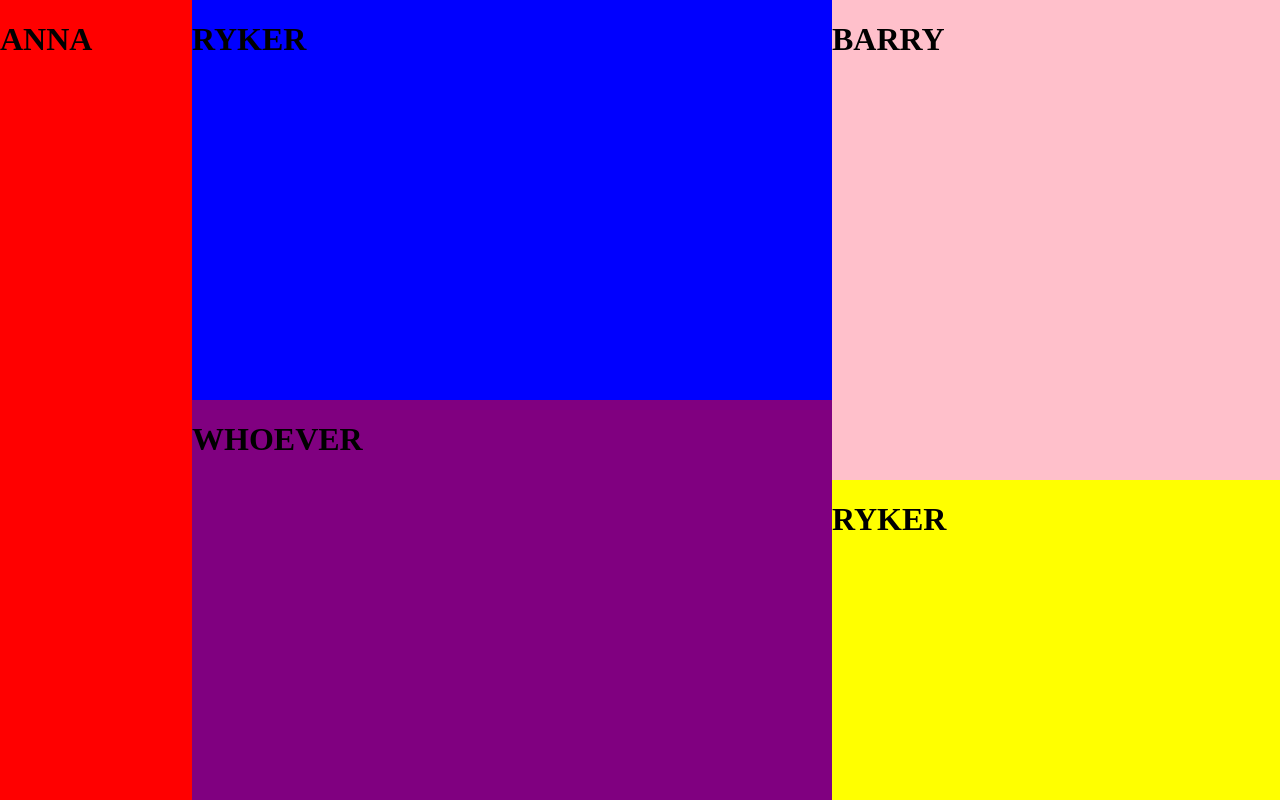
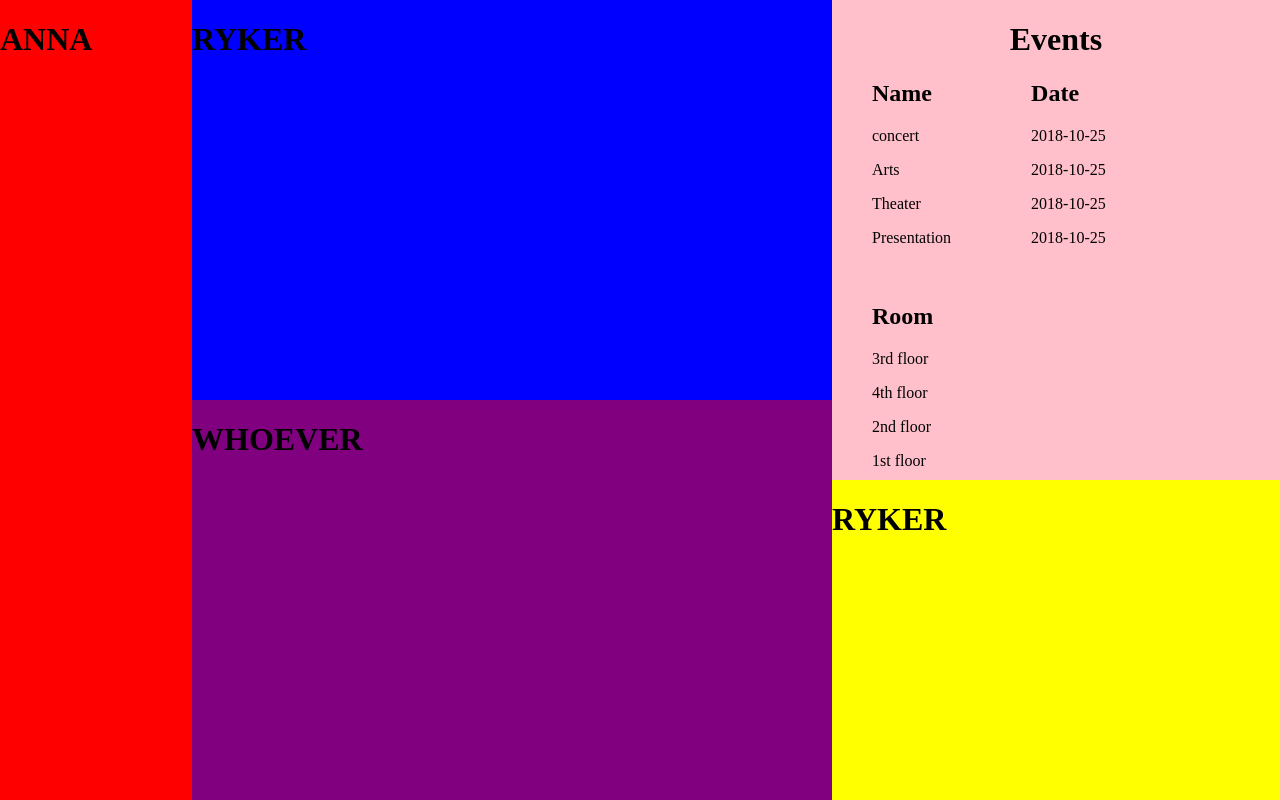
Before and after one commit to OnyxMemory/cohort1-cSpace, a Flask app: template src/templates/admin.html in a window 1280 px wide. Run offline with Flask 2, Linux system fonts and the light colour scheme; the template is opened without the code that fills it, so the values that code supplies are empty; parts of the project's set-up code (start-up, migrations or seed data) failed here and were passed over.

Commit message:
update the events admin.html

```diff
--- a/src/templates/admin.html
+++ b/src/templates/admin.html
@@ -24,7 +24,28 @@
 
       <!-- Barry will implement this part of the dashboard-->
       <div class="events dashboard-item">
-        <h1>BARRY</h1>
+        <h1 class="event-heading">Events</h1>
+          <div class="event-box">
+            <h2 class="event-heading1">Name</h2>
+            <p>concert</p>
+            <p>Arts</p>
+            <p>Theater</p>
+            <p>Presentation</p>
+          </div>
+          <div class="event-box">
+            <h2 class="event-heading1">Date</h2>
+            <p>2018-10-25</p>
+            <p>2018-10-25</p>
+            <p>2018-10-25</p>
+            <p>2018-10-25</p>
+          </div>
+          <div class="event-box">
+            <h2 class="event-heading1">Room</h2>
+            <p>3rd floor</p>
+            <p>4th floor</p>
+            <p>2nd floor</p>
+            <p>1st floor</p>
+          </div>
       </div>
 
       <!-- Ryker will implement this part of the dashboard-->
--- a/src/templates/resources/css/admin.css
+++ b/src/templates/resources/css/admin.css
@@ -56,3 +56,12 @@ body {
     grid-row-end: 4;
     background-color: yellow;
 }
+
+.event-heading  {
+    text-align: center;
+}
+.event-box {
+    float: left;
+    margin: 40px;
+    margin-top: -20px;
+}
```
